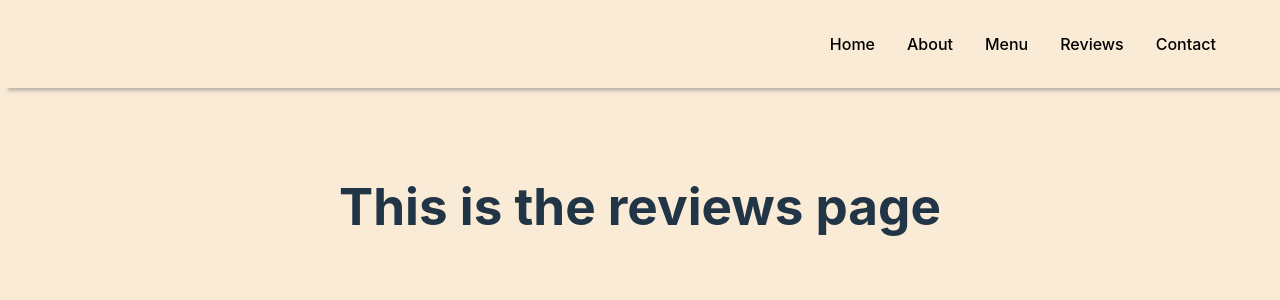
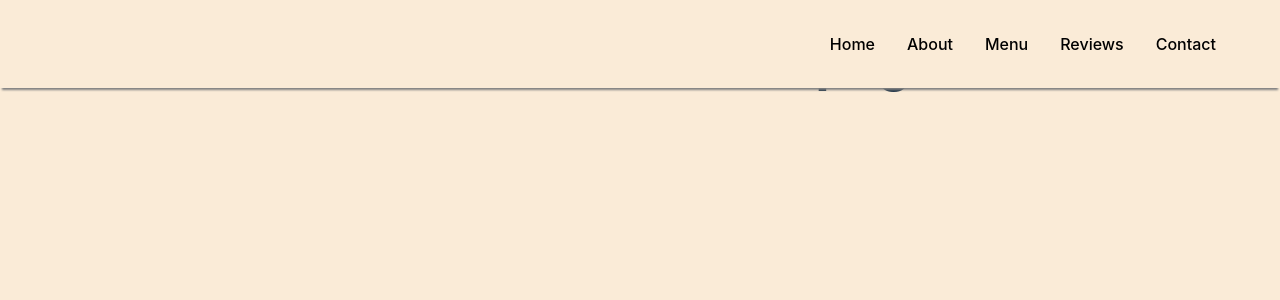
Before and after one commit to shreshthagg/Restaurant, a React (Vite) app in the folder restaurant/: page /reviews in a window 1280 px wide. Shown: the top 300 px of the page. Built offline with nearby package versions, Linux system fonts and the light colour scheme.

Commit message:
fixed css files

```diff
--- a/restaurant/src/components/Footer.css
+++ b/restaurant/src/components/Footer.css
@@ -3,7 +3,6 @@
   margin: 0;
   background-color: black;
   color: white;
-  width: 100vw;
   padding: 2rem;
   justify-content: space-between;
 }
--- a/restaurant/src/components/Navbar.css
+++ b/restaurant/src/components/Navbar.css
@@ -1,18 +1,16 @@
 .navbar {
   position: fixed;
+  background-color: antiquewhite;
+  width: 100vw;
+  box-sizing: border-box;
+  padding: 2em;
+  transition: all 0.5s ease;
+  display: flex;
+  justify-content: flex-end;
+  box-shadow: 0 4px 2px -2px gray;
+
   top: 0;
   right: 0;
-  width: 100vw;
-  box-sizing: border-box;
-  display: flex;
-  flex-direction: row;
-  flex-flow: row;
-  justify-content: flex-end;
-  padding: 2em;
-  margin: 0;
-  background-color: antiquewhite;
-  box-shadow: 8px 3px 3px rgba(118, 118, 118, 0.447);
-  transition: all 0.5s ease;
 }
 
 .navbar a {
--- a/restaurant/src/pages/Contact.jsx
+++ b/restaurant/src/pages/Contact.jsx
@@ -1,12 +1,11 @@
 import React, { useState } from 'react';
-import Navbar from "../components/Navbar";
-import "./contact.css";
-
+import Navbar from '../components/Navbar';
+import './contact.css';
 
 function Contact() {
-  const [ name, setName ] = useState('');
-  const [ email, setEmail ] = useState('');
-  const [ message, setMessage ] = useState('');
+  const [name, setName] = useState('');
+  const [email, setEmail] = useState('');
+  const [message, setMessage] = useState('');
   function handleSubmit(e) {
     e.preventDefault();
     console.log(name, email, message);
@@ -19,30 +18,48 @@ function Contact() {
   }
 
   return (
-    <>
+    <div className='contact'>
       <Navbar />
       <h1>This is the contact page</h1>
       <form>
-      <div className = "name">
-        <label htmlFor="name">Name</label>
-        <input type="text" id="name" name="name" value={name} onChange={e => setName(e.target.value)}/>
-      </div>
+        <div className='name'>
+          <label htmlFor='name'>Name</label>
+          <input
+            type='text'
+            id='name'
+            name='name'
+            value={name}
+            onChange={(e) => setName(e.target.value)}
+          />
+        </div>
 
-      <div className = "email">
-        <label htmlFor="email">Email</label>
-        <input type="email" id="email" name="email" value={email} onChange={e => setEmail(e.target.value)}/>
-      </div>
+        <div className='email'>
+          <label htmlFor='email'>Email</label>
+          <input
+            type='email'
+            id='email'
+            name='email'
+            value={email}
+            onChange={(e) => setEmail(e.target.value)}
+          />
+        </div>
 
-      <div className = "message">
-        <label htmlFor="message">Message</label>
-        <span role="textbox"></span>
-        <textarea id="message" name="message" value={message} onChange={e => setMessage(e.target.value)}/>
-      </div>
+        <div className='message'>
+          <label htmlFor='message'>Message</label>
+          <span role='textbox'></span>
+          <textarea
+            id='message'
+            name='message'
+            value={message}
+            onChange={(e) => setMessage(e.target.value)}
+          />
+        </div>
 
-      <button type="submit" onClick={handleSubmit}>Submit</button>
-    </form>
-
-    </>
+        <button type='submit' onClick={handleSubmit}>
+          Submit
+        </button>
+      </form>
+    </div>
   );
 }
 
--- a/restaurant/src/pages/Home.css
+++ b/restaurant/src/pages/Home.css
@@ -11,9 +11,10 @@
 .background {
   margin-top: 0;
   height: 55vh;
-  background-size: cover;
+  width: 100vw;
   background-image: url(../assets/cookies.jpg);
   margin-bottom: 40px;
+  background-size: cover;
 }
 
 .top {
@@ -63,8 +64,6 @@
 }
 
 .card .profile {
-  min-width: 100px;
-  min-height: 100px;
   background-image: url(../assets/profile.png);
   background-size: cover;
   background-color: rgb(240, 177, 94);
--- a/restaurant/src/pages/Menu.css
+++ b/restaurant/src/pages/Menu.css
@@ -14,7 +14,6 @@ body {
 
 .menu {
   padding: 90px;
-  flex: 1;
 }
 
 .menu-header {
--- a/restaurant/src/pages/contact.css
+++ b/restaurant/src/pages/contact.css
@@ -1,13 +1,13 @@
-h1 {
+.contact h1 {
   height: 10em;
   position: absolute;
   top: 50%;
   left: 50%;
   margin-right: -50%;
-  transform: translate(-50%, -50%)
+  transform: translate(-50%, -50%);
 }
 
-form {
+.contact form {
   display: flex;
   flex-direction: column;
   height: 10em;
@@ -19,13 +19,11 @@ form {
   background-color: rgb(63, 63, 63);
   border-radius: 10px;
   padding: 20px 20px 5% 20px;
-
 }
 
-label {
+.contact label {
   margin-right: 10px;
 }
-
 
 .name {
   flex: 1;
@@ -44,5 +42,4 @@ label {
 .message {
   flex: 1;
   padding: 10px;
-
 }
```
Also changed, not shown: restaurant/src/pages/Menu.jsx (+6 -6 lines).
